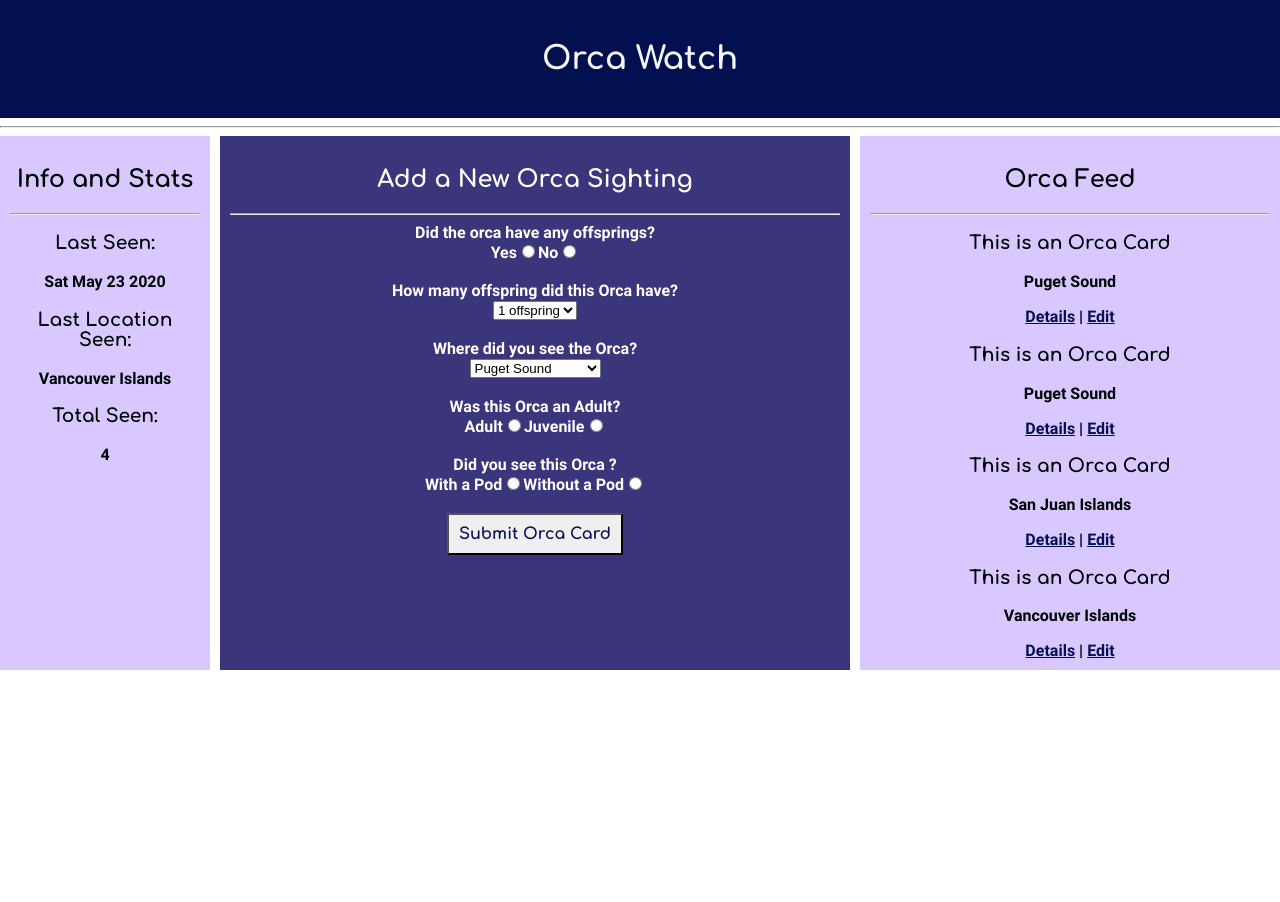
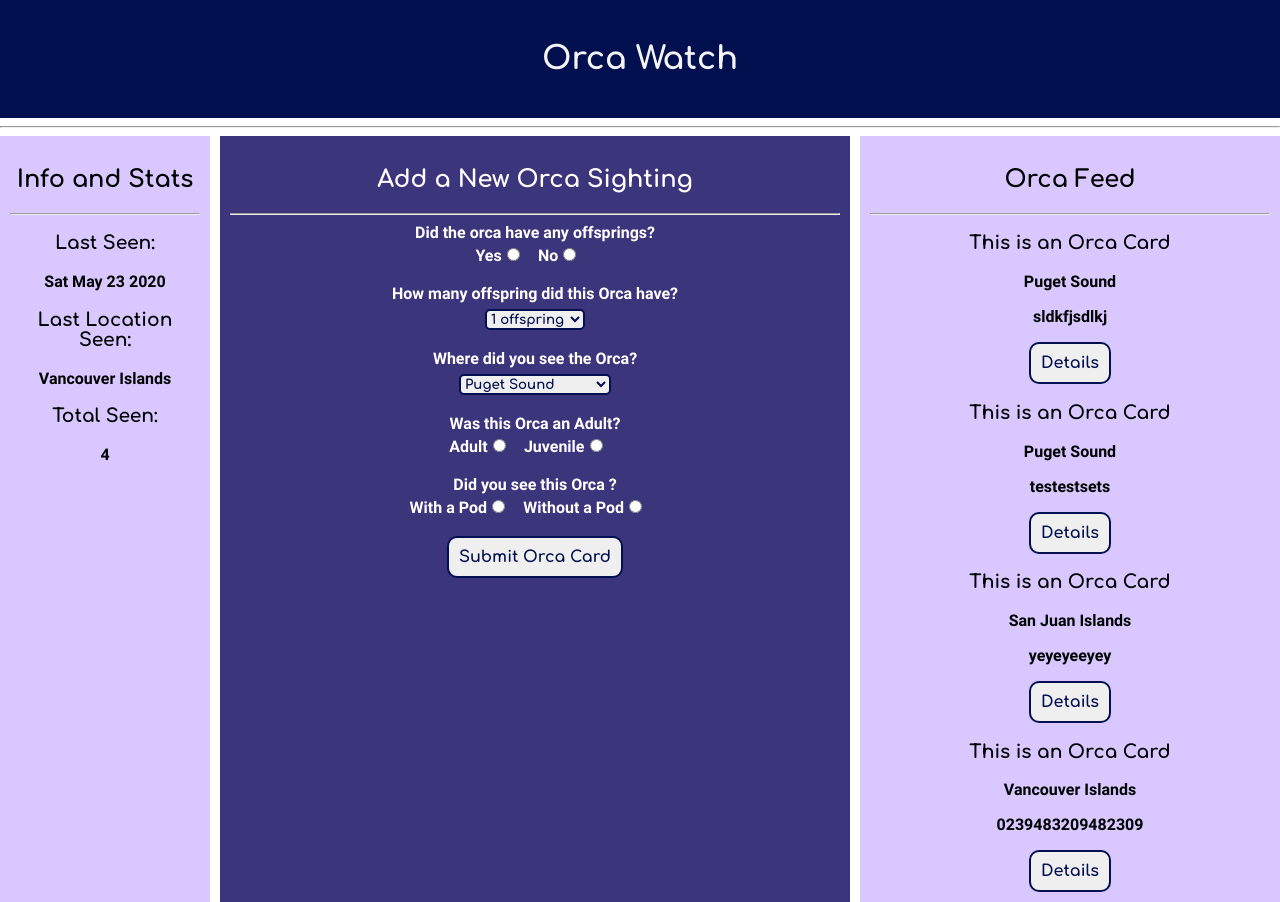
Before and after one commit to JackStunning/orca-watch, a React (Create React App) app: page / in a window 1280 px wide. Before the commit the page ends 800 px from the top, so only its background shows below. Built offline with nearby package versions, Linux system fonts and the light colour scheme.

Commit message:
Toggle view between form and details, add styling
Co-authored-by: stevenfleming <12flemings@gmail.com>
Co-authored-by: Jack Dunning <JackStunning9001@gmail.com>
Co-authored-by: Andrew Philpott <andrewphilpott92@gmail.com>

```diff
--- a/src/components/App.css
+++ b/src/components/App.css
@@ -29,7 +29,16 @@ button {
   font-weight: 400;
   font-size: 12pt;
   color: #03104F;
-  border-radius: 2%;
+  border-radius: 10px;
+  border: #03104F solid 2px;
+}
+
+select {
+  font-family: 'Comfortaa', cursive;
+  color: #03104F;
+  border-radius: 5px;
+  border: #03104F solid 2px;
+  margin-top: 1%;
 }
 
 a {
@@ -67,3 +76,8 @@ a:hover {
   background-color: #D8C8FF;
   padding: var(--content-padding);
 }
+
+.radioButton {
+  margin-top: 1%;
+  margin-right: 3%;
+}
--- a/src/components/App.js
+++ b/src/components/App.js
@@ -4,10 +4,12 @@ import Header from './Header';
 import StatsControl from './StatsControl/StatsControl';
 import FeedControl from './FeedControl/FeedControl';
 import CardControl from './CardControl/CardControl';
+import DetailsCard from './CardControl/DetailsCard';
 
 const masterCardList = [
   {
     dateSeen: new Date(2020, 3, 20),
+    id: "sldkfjsdlkj",
     adult: true,
     offspring: true,
     numberOfOffSpring: 3,
@@ -17,6 +19,7 @@ const masterCardList = [
 
   {
     dateSeen: new Date(2020, 4, 20),
+    id: "testestsets",
     adult: false,
     offspring: false,
     numberOfOffSpring: 0,
@@ -26,6 +29,7 @@ const masterCardList = [
 
   {
     dateSeen: new Date(2020, 4, 20),
+    id: "yeyeyeeyey",
     adult: false,
     offspring: false,
     numberOfOffSpring: 0,
@@ -35,6 +39,7 @@ const masterCardList = [
 
   {
     dateSeen: new Date(2020, 4, 23),
+    id: "0239483209482309",
     adult: true,
     offspring: true,
     numberOfOffSpring: 2,
@@ -42,8 +47,6 @@ const masterCardList = [
     location: "Vancouver Islands",
   },
 ];
-
-
 
 class App extends React.Component {
   constructor(props) {
@@ -56,32 +59,41 @@ class App extends React.Component {
       numberOfOffSpring: 0,
       withPod: false,
       location: "jk",
-      masterCardList: masterCardList
+      masterCardList: masterCardList,
+      formVisibleOnPage: true,
+      selectedCard: null
     };
   }
 
   handleAddingNewCardToList = (newCard) => {
     const newMasterCardList = this.state.masterCardList.concat(newCard);
-    this.setState({masterCardList: newMasterCardList});
+    this.setState({ masterCardList: newMasterCardList });
     console.log(this.state.masterCardList);
+  }
+
+  handleChangingSelectedCard = (id) => {
+    const selectedCard = this.state.masterCardList.filter(card => card.id === id)[0];
+    this.setState({ selectedCard: selectedCard });
+    console.log("Details selected! ", id);
   }
 
   render() {
     return (
       <React.Fragment>
         <div id="Header">
-        <Header />
+          <Header />
         </div>
         <hr />
         <div id="content">
           <div id="StatsControl">
-            <StatsControl masterList={this.state.masterCardList}/>
+            <StatsControl masterList={this.state.masterCardList} />
           </div>
           <div id="CardControl">
-            <CardControl onNewCard={this.handleAddingNewCardToList} />
+            <CardControl onNewCard={this.handleAddingNewCardToList} selectedCard={this.state.selectedCard} />
           </div>
           <div id="FeedControl">
-            <FeedControl masterList={this.state.masterCardList}/>
+            <FeedControl masterList={this.state.masterCardList} onCardSelection={this.handleChangingSelectedCard} />
+            {/* {selectedCard} */}
           </div>
         </div>
       </React.Fragment>
--- a/src/components/CardControl/CardControl.js
+++ b/src/components/CardControl/CardControl.js
@@ -1,20 +1,31 @@
 import React from 'react';
 import NewCard from './NewCard';
+import DetailsCard from './DetailsCard';
 
 class CardControl extends React.Component {
-  constructor(props){
+
+  constructor(props) {
     super(props);
   }
+
 
   render() {
     // we want to be able to cycle between C R U
 
-    // onNewCard={this.handleAddingNewCardToList}
-    let currentVisibleState = <NewCard onNewCardCreation={this.props.onNewCard} />;
+
+    let currentVisibleState = null;
+
+    if (this.props.selectedCard != null) {
+      console.log("SELECTED CARD:", this.props.selectedCard);
+      currentVisibleState = <DetailsCard card={this.props.selectedCard} />
+    } else {
+      currentVisibleState = <NewCard onNewCardCreation={this.props.onNewCard} />
+    }
+
+    {/* <EditCard /> */ }
+
     return (
       <React.Fragment>
-        {/* <DetailsCard/>
-        <EditCard/> */}
         {currentVisibleState}
       </React.Fragment>
     );
--- a/src/components/CardControl/DetailsCard.js
+++ b/src/components/CardControl/DetailsCard.js
@@ -1,16 +1,30 @@
 import React from 'react';
+import PropTypes from "prop-types";
 
 function DetailsCard(props) {
-  return(
+  console.log("THIS IS THE PROP FOR DETAILS CARD: ", props);
+  return (
     <React.Fragment>
-      <p>Date of sighting: {props.dateSeen}</p>
-      <p>Orcas spotted at {props.location}</p>
-      <p>Adult? {props.adult}</p>
-      <p>Offsprings sighted? {props.offspring}</p>
-      <p>Number of offsprings sighted: {props.numberOfOffspring}</p>
-      <p>Sighted with their pod? {props.withPod}</p>
+      <h1>This is DetailsCard</h1>
+
+      <p>Date of sighting: {props.card.dateSeen.toDateString()}</p>
+      <p>Orcas spotted at {props.card.location}</p>
+      <p>Adult? {props.card.adult.toString()}</p>
+      <p>Offsprings sighted? {props.card.offspring.toString()}</p>
+      <p>Number of offsprings sighted: {props.card.numberOfOffSpring}</p>
+      <p>Sighted with their pod? {props.card.withPod.toString()}</p>
     </React.Fragment>
   );
 }
 
+
+DetailsCard.propTypes = {
+  dateSeen: PropTypes.object,
+  location: PropTypes.string,
+  adult: PropTypes.bool,
+  offspring: PropTypes.bool,
+  numberOfOffSpring: PropTypes.number,
+  withPod: PropTypes.bool
+}
+
 export default DetailsCard;
--- a/src/components/CardControl/NewCard.js
+++ b/src/components/CardControl/NewCard.js
@@ -16,8 +16,8 @@ function NewCard(props) {
     });
   }
 
-  function isBool (string){
-    if (string === "true"){
+  function isBool(string) {
+    if (string === "true") {
       return true;
     }
     else {
@@ -36,17 +36,17 @@ function NewCard(props) {
           value={new Date()}
           hidden
         /> */}
-
+        {/* class="radioButton" */}
         <div className="radio">
           Did the orca have any offsprings?
           <br />
           <label htmlFor="offspring">
             Yes
-            <input type="radio" name="offspring" value="true" unchecked />
+            <input type="radio" name="offspring" value="true" class="radioButton" unchecked />
           </label>
           <label htmlFor="offspring">
             No
-            <input type="radio" name="offspring" value="false" unchecked />
+            <input type="radio" name="offspring" value="false" class="radioButton" unchecked />
           </label>
         </div>
         <br />
@@ -79,14 +79,14 @@ function NewCard(props) {
           <label htmlFor="withPod">
             Was this Orca an Adult?
         </label>
-        <br />
+          <br />
           <label htmlFor="adult">
             Adult
-            <input type="radio" name="adult" value="true" unchecked={toString()} />
+            <input type="radio" name="adult" value="true" class="radioButton" unchecked={toString()} />
           </label>
           <label htmlFor="adult">
             Juvenile
-            <input type="radio" name="adult" value="false" unchecked={toString()} />
+            <input type="radio" name="adult" value="false" class="radioButton" unchecked={toString()} />
           </label>
         </div>
         <br />
@@ -95,14 +95,14 @@ function NewCard(props) {
           <label htmlFor="withPod">
             Did you see this Orca ?
         </label>
-        <br />
+          <br />
           <label htmlFor="withPod">
             With a Pod
-            <input type="radio" name="withPod" value="true" unchecked={toString()} />
+            <input type="radio" name="withPod" value="true" class="radioButton" unchecked={toString()} />
           </label>
           <label htmlFor="withoutPod">
             Without a Pod
-            <input type="radio" name="withPod" value="false" unchecked={toString()} />
+            <input type="radio" name="withPod" value="false" class="radioButton" unchecked={toString()} />
           </label>
         </div>
         <br />
--- a/src/components/FeedControl/Card.js
+++ b/src/components/FeedControl/Card.js
@@ -1,13 +1,27 @@
 import React from 'react';
+import PropTypes from 'prop-types';
 
 function Card(props) {
+
   return (
     <React.Fragment>
-      <h3>This is an Orca Card</h3>
-      <p> {props.masterList.location}</p>
-      <a href="#">Details</a> | <a href="#">Edit</a>
-    </React.Fragment>
+      <h3> This is an Orca Card</h3>
+      <p>{props.masterList.location}</p>
+      <p>{props.masterList.id}</p>
+      <button onClick={() => props.whenCardClicked(props.masterList.id)}>Details</button>
+    </React.Fragment >
   );
 }
 
+// handleChangingSelectedCard = (id) => {
+//   const selectedCard = this.state.masterCardList.filter(card => card.id === id)[0];
+//   this.setState({ selectedCard: selectedCard });
+// }
+
+Card.propTypes = {
+  whenCardClicked: PropTypes.func,
+  masterList: PropTypes.array,
+  id: PropTypes.string
+}
+
 export default Card;
--- a/src/components/FeedControl/FeedControl.js
+++ b/src/components/FeedControl/FeedControl.js
@@ -1,5 +1,6 @@
 import React from 'react';
 import Card from './Card';
+import PropTypes from 'prop-types';
 
 class FeedControl extends React.Component {
 
@@ -8,16 +9,24 @@ class FeedControl extends React.Component {
   }
 
   render() {
-    return(
+    return (
       <React.Fragment>
         <h2>Orca Feed</h2>
         <hr />
         {this.props.masterList.map((card, i) =>
-        <Card masterList={this.props.masterList[i]} />
+          <Card
+            masterList={this.props.masterList[i]}
+            whenCardClicked={this.props.onCardSelection}
+          />
         )}
       </React.Fragment>
     );
   }
 }
 
+FeedControl.propTypes = {
+  masterList: PropTypes.array,
+  whenCardClicked: PropTypes.func
+};
+
 export default FeedControl;
```
Also changed, not shown: src/components/CardControl/EditCard.js (+95 -0 lines).
